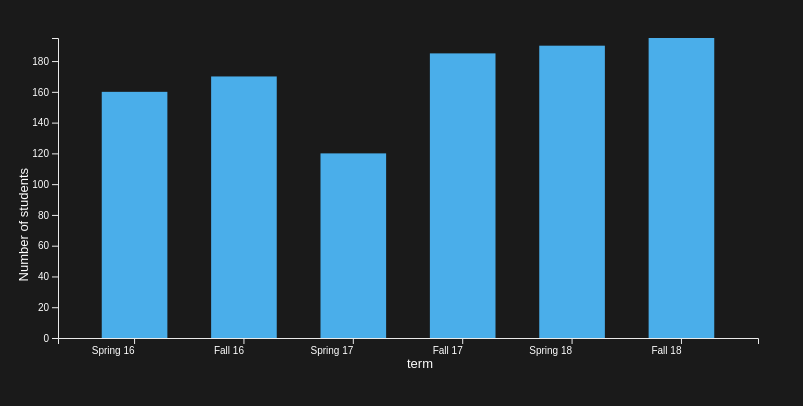
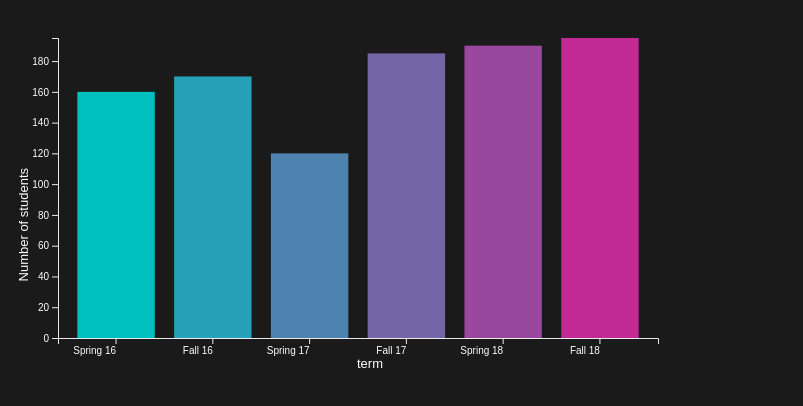
Before and after one commit to geburke/s.cnit133a.com, a website: page hw3/hw3.html in a window 1280 px wide. Shown: the whole page, without its empty margins (0-803 px from the left). Drawn offline with nearby package versions, Linux system fonts and the light colour scheme.

Commit message:
checkpoint

```diff
--- a/hw3/hw3.html
+++ b/hw3/hw3.html
@@ -39,28 +39,14 @@ body{
 
 <script>
 
-//var margin = { top: 20, right: 20, bottom: 30, left: 40 };
-//var height = 200 - margin.top - margin.bottom;
-//var width = 500 - margin.left - margin.right;
 const height = 300;
-const width = 700;
-const padding = 0.4;
+const width = 600;
+const padding = 0.2;
 const margin = { top: 20,
                  right: 20,
                  bottom: 30,
                  left: 40,
                };
-
-
-
-
-/*
-const xS = d3.scaleBand()
-  .domain(d3.range(0, grades.length))
-  .range([0, width])
-  .padding(0.1);
-
-  */
 
   var graph = d3.select('#chart')
     .append('svg')
@@ -75,55 +61,29 @@ const xS = d3.scaleBand()
       for(line of data) {
         console.log("==>", line["students"]);
       }
-/*
-    const xS = d3.scaleBand()
-      .domain(d3.range(0, data.length))
-      .range([0, width])
-      .padding(0.4);
 
-      */
-
-    data_students = data.map(data => data.students)
-/*
-    const xS = d3.scaleBand()
-      .domain(d3.range(0, data_labels.length))
-      .range([0, width + margin.left])
-      .padding(0.4);
-      */
-
-    //const xLabels = d3.scaleBand()
     const xS = d3.scaleBand()
       .domain(data.map(data => data.term))
       .range([0, width])
       .padding(padding)
-/*
-    const xS = d3.scaleBand()
-      .domain(data_labels)
-      .range([0, width ])
-      .padding(padding)
-      */
 
-      /*
-    const xLabels = d3.scaleBand()
-      .domain(data_labels)
-      .range([0, width - margin.left])
-      .padding(0.4);
-      */
-
+    const max_domain =  d3.max(data.map(data => data.students))
     const yS = d3.scaleLinear()
-      .domain([0, d3.max(data_students)])
+      .domain([0, max_domain ])
       .range([0, height]);
 
-    console.log("max:", data_students);
-    console.log("d3max:", d3.max(data_students));
+    const verticalGuide = d3.scaleLinear()
+     .domain([0, max_domain ])
+     .range([height, 0]);
 
-    const verticalGuide = d3.scaleLinear()
-     .domain([0, d3.max(data_students)])
-     .range([height, 0]);
+    const my_colours = d3.scaleLinear()
+     .domain([0, data.length ])
+     .range([d3.interpolateSinebow(0.5), d3.interpolateSinebow(.9)])
 
     graph.selectAll('rect')
       .data(data)
       .join('rect')
+      .style('fill', (d,i) => { return my_colours(i) })
       .attr('width', xS.bandwidth)
       .attr('height', (d) => { return yS(d.students); })
       .attr('x', (d) => { return xS(d.term); })
@@ -131,7 +91,6 @@ const xS = d3.scaleBand()
 
     graph.append('text')
     .attr('x', -(height / 2) - margin.bottom + 50 )
-//    .attr('y', margin.left / 2 - margin.left )
     .attr('y', -30    )
     .attr('transform', 'rotate(-90)')
     .attr('text-anchor', 'middle')
@@ -144,35 +103,14 @@ const xS = d3.scaleBand()
     .attr('text-anchor', 'middle')
     .text(Object.keys(data[0])[0])
     .style('font-size', 13)
-/*
+
     graph.append('g')
       .call(d3.axisLeft(yS)
       .scale(verticalGuide))
-      .attr('transform', 'translate(' + margin.left + ', 0)');
-      */
-    graph.append('g')
-      .call(d3.axisLeft(yS)
-      .scale(verticalGuide))
-/*
-    graph.append('g')
-      .call(d3.axisBottom(xLabels))
-      .attr('transform', 'translate(' + margin.left + ',' + height + ')')
-      .selectAll("text")
-      .attr("transform", "translate(-10,10)rotate(-45)")
-      */
-     /*
-    graph.append('g')
-      .call(d3.axisBottom(xS))
-      .attr('transform', 'translate(' + margin.left + ',' + height + ')')
-      .selectAll("text")
-      .attr("transform", "translate(-10,10)rotate(-45)")
-      */
+
     graph.append('g')
       .call(d3.axisBottom(xS))
       .attr('transform', 'translate(0,' + height + ')')
-
-
-
 
     });
     console.log("done")
```
